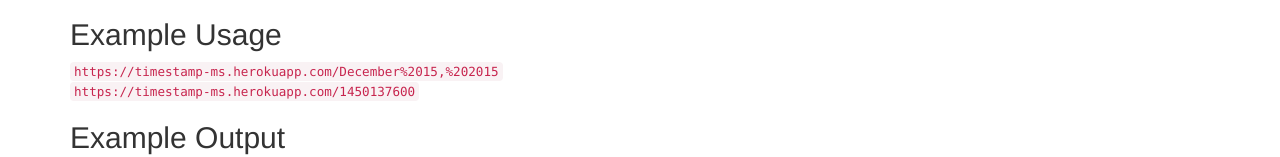
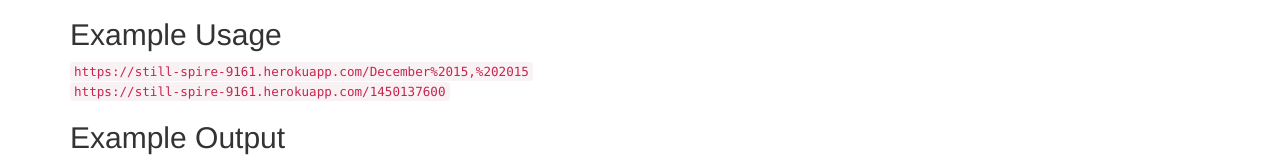
Before and after one commit to StevenXL/fcc-timestamp-microservice, a website: page public/index.html in a window 1280 px wide. Shown: the part 192-349 px from the top of the page. Drawn offline with nearby package versions, Linux system fonts and the light colour scheme.

Commit message:
Update index.html to reflect heroku app url.

```diff
--- a/public/index.html
+++ b/public/index.html
@@ -20,9 +20,9 @@
       </blockquote>
 
       <h2>Example Usage</h2>
-      <code>https://timestamp-ms.herokuapp.com/December%2015,%202015</code>
+      <code>https://still-spire-9161.herokuapp.com/December%2015,%202015</code>
       <br />
-      <code>https://timestamp-ms.herokuapp.com/1450137600</code>
+      <code>https://still-spire-9161.herokuapp.com/1450137600</code>
 
       <h2>Example Output</h2>
       <code>{ "unix": 1450137600, "natural": "December 15, 2015" }</code>
```
